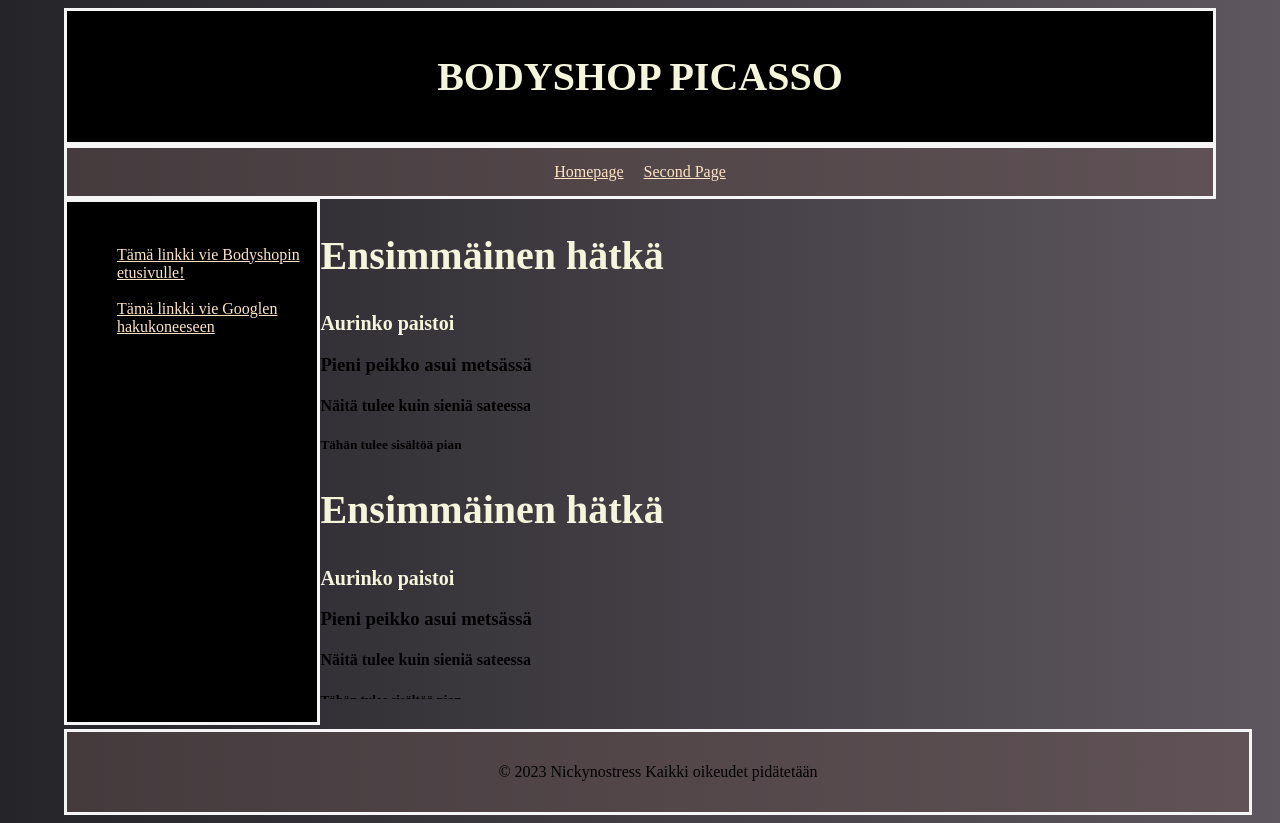
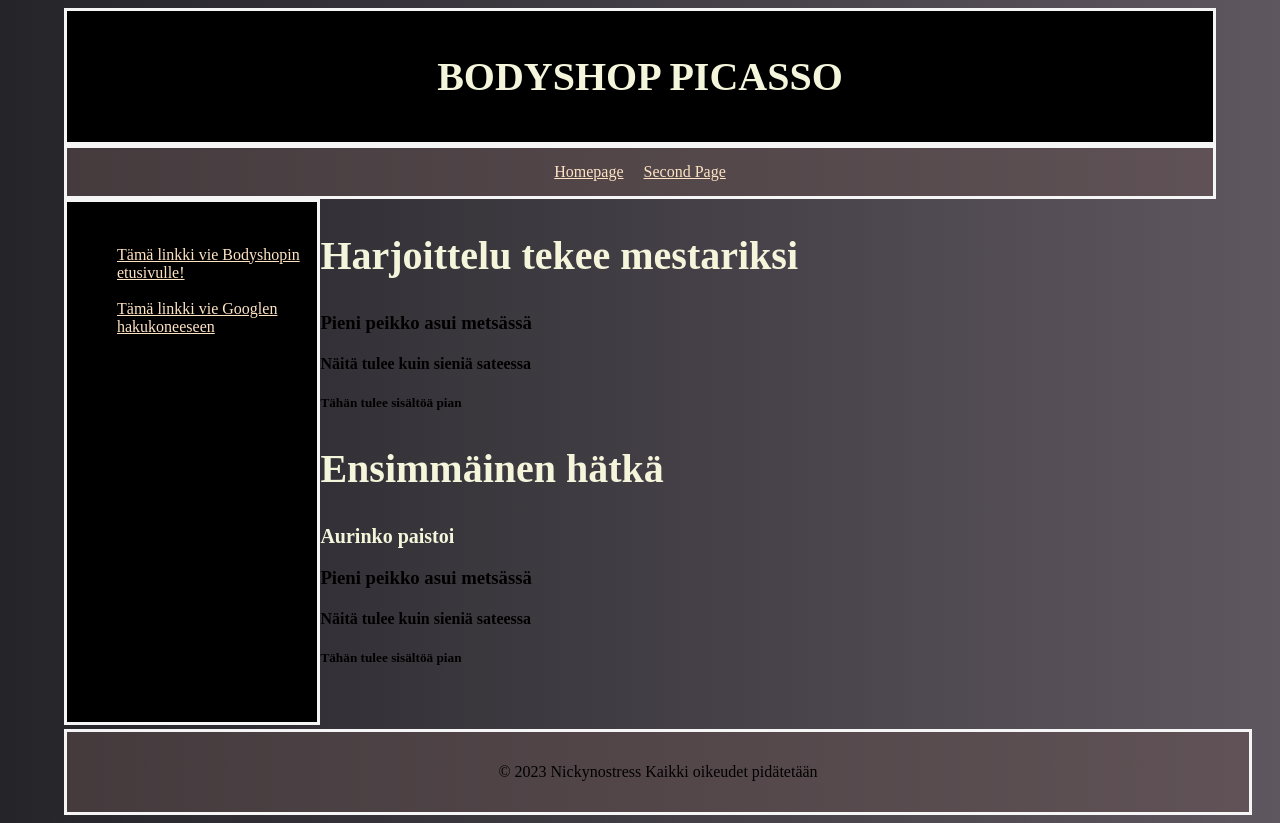
Before and after one commit to nickynostress/TASK-SITE, a plain HTML site: page pages/third.html in a window 1280 px wide. Drawn offline with Linux system fonts and the light colour scheme.

Commit message:
Added changes in CSS attributes.

```diff
--- a/pages/third.html
+++ b/pages/third.html
@@ -36,8 +36,8 @@
       </div>
       <div class="sectionContainer">
         <section>
-          <h1>Ensimmäinen hätkä</h1>
-          <h2>Aurinko paistoi</h2>
+          <h1>Harjoittelu tekee mestariksi</h1>
+          <h2></h2>
           <h3>Pieni peikko asui metsässä</h3>
           <h4>Näitä tulee kuin sieniä sateessa</h4>
           <h5>Tähän tulee sisältöä pian</h5>
```
